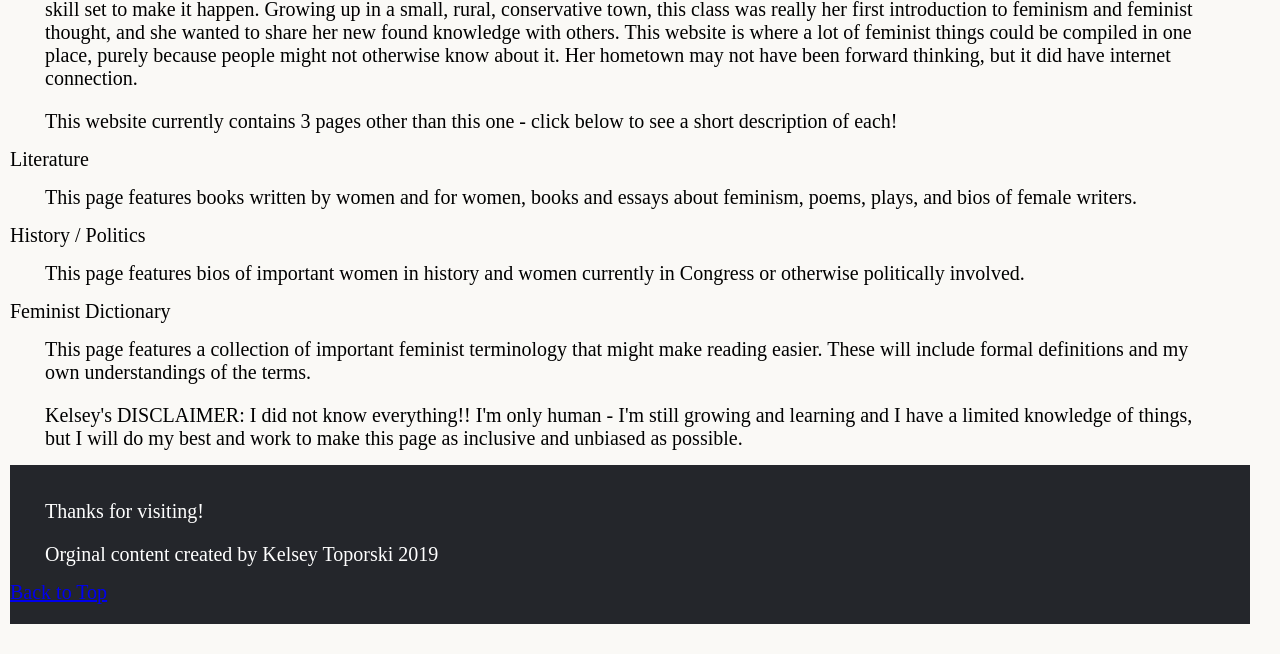
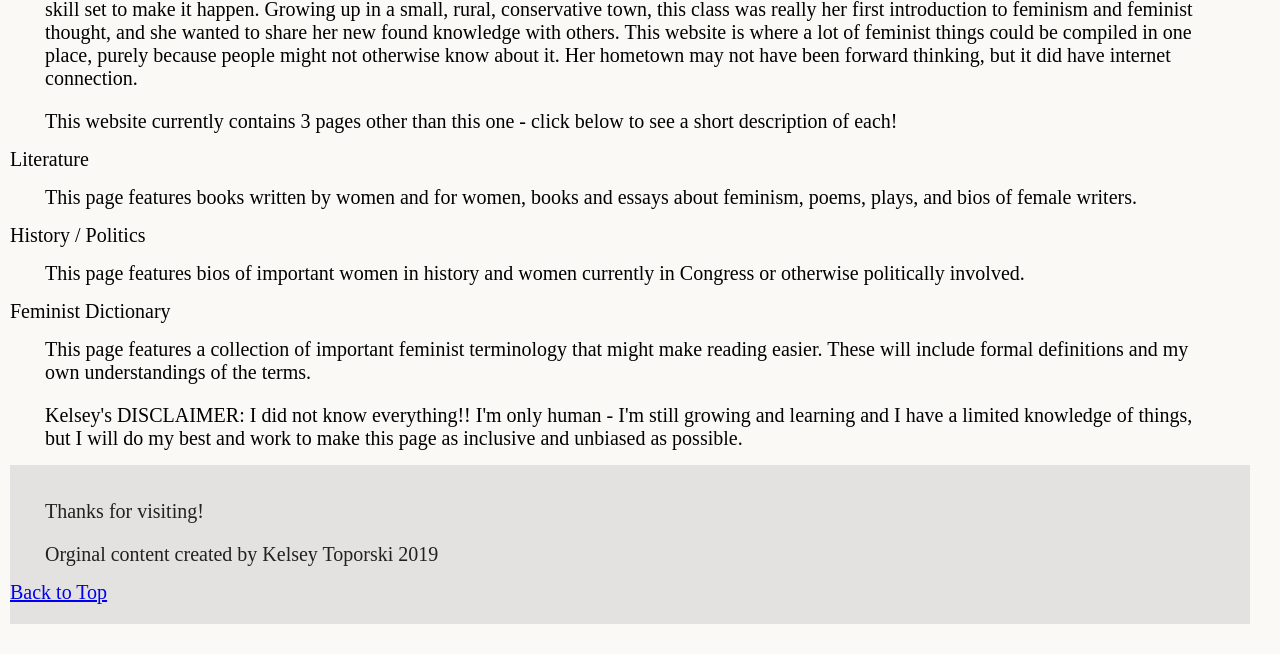
Before and after one commit to teenaliumich/trash, a plain HTML site: page index.html in a window 1280 px wide. Shown: the part 1176-1830 px from the top of the page. Drawn offline with Linux system fonts and the light colour scheme.

Commit message:
Update style.css

```diff
--- a/css/style.css
+++ b/css/style.css
@@ -88,7 +88,7 @@ img#womenmarch{
 }
 
 footer{
-  background-color: #24262b;
-  color: #ffffff;
+  background-color: #e4e2e0;
+  color: #212121;
   padding: 20px 0;
 }
```
